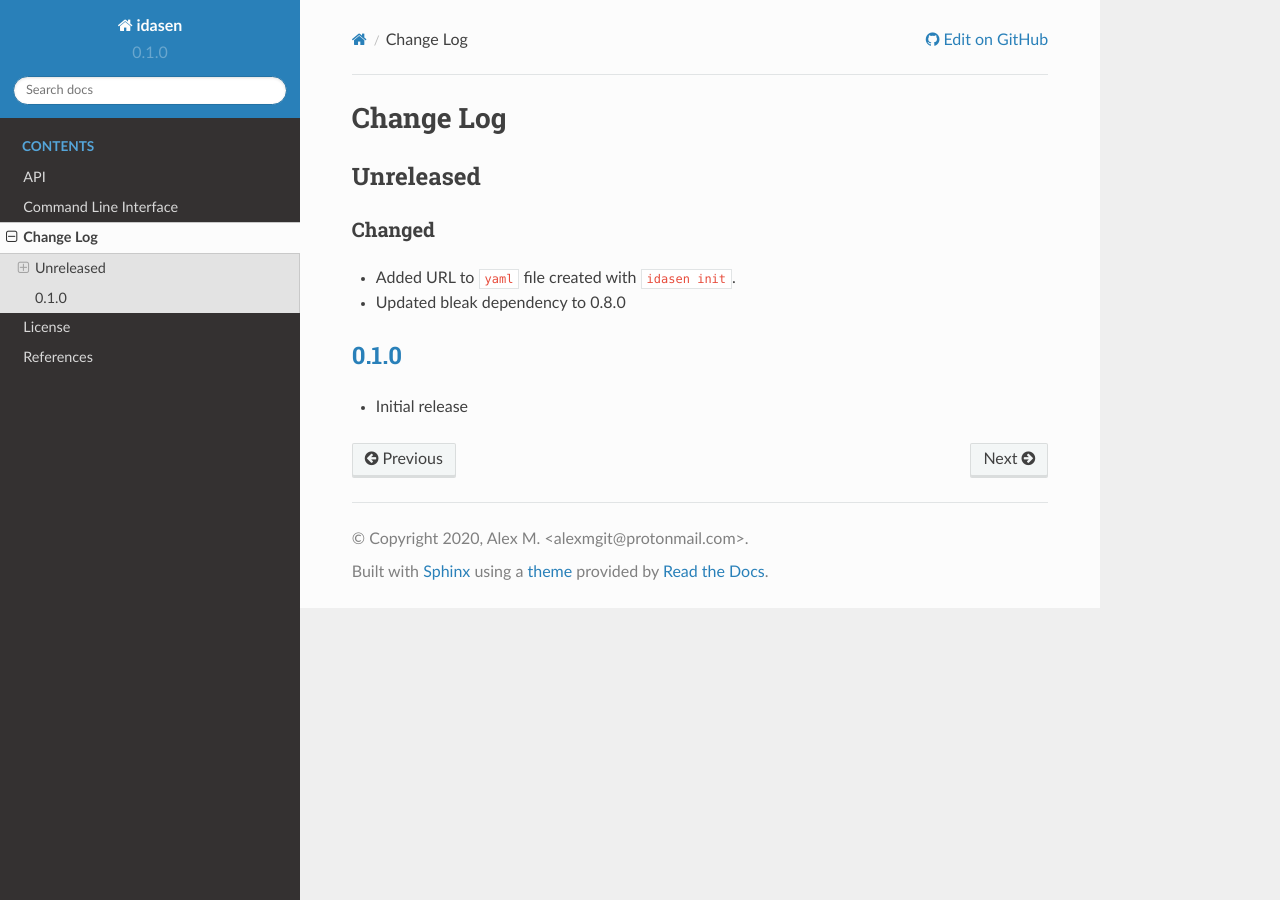
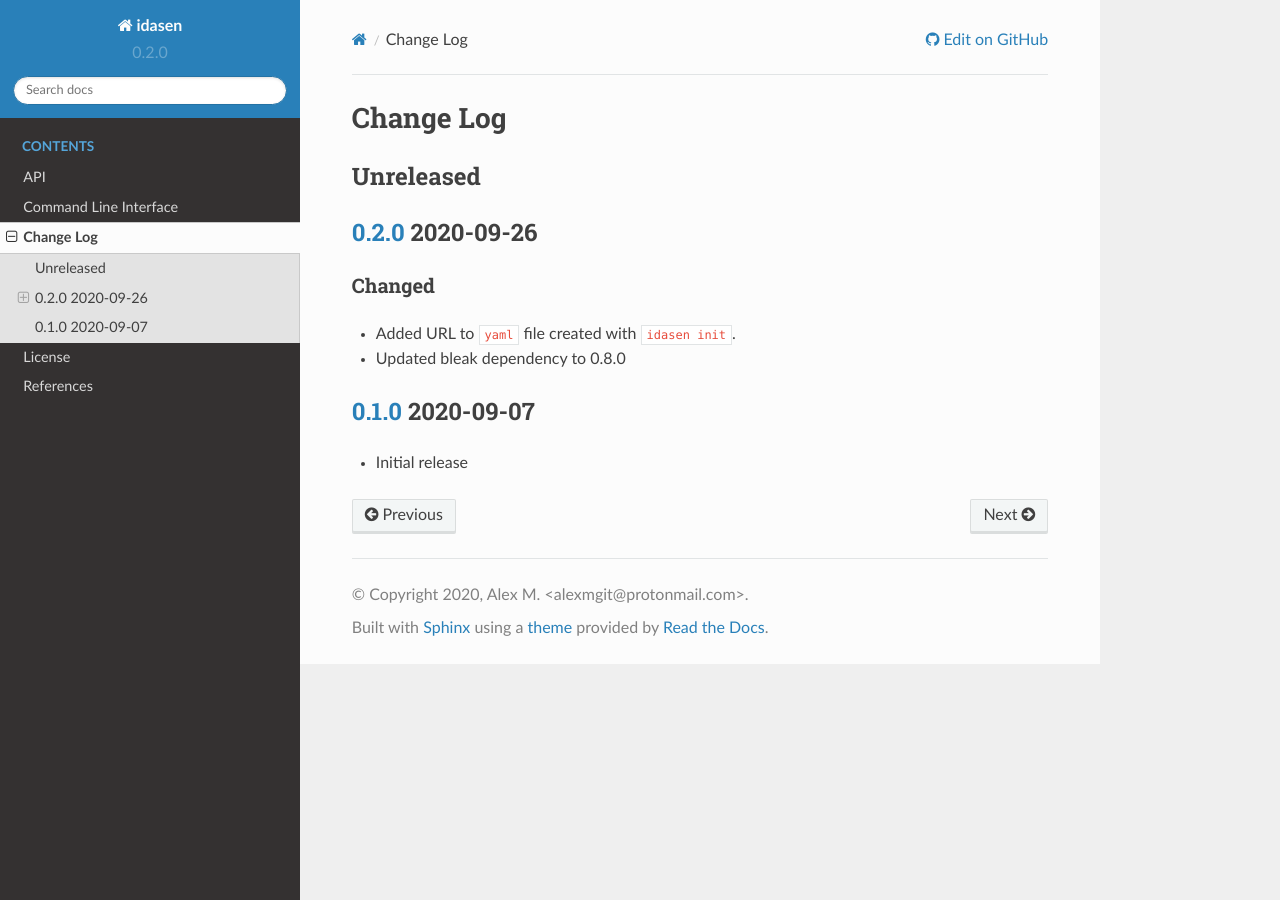
Before and after one commit to newAM/idasen, a Sphinx documentation site: the page built from docs/changelog.rst, in a window 1280 px wide. Built offline with Sphinx 7.4.7 and the Read the Docs theme 2.0.0, drawn with Linux system fonts in a browser that asks for light colours.

Commit message:
Bump version to 0.2.0

```diff
--- a/README.rst
+++ b/README.rst
@@ -49,7 +49,7 @@ install it with pip:
 .. code-block:: bash
 
     poetry build
-    python3.8 -m pip install dist/idasen-0.1.0-py3-none-any.whl
+    python3.8 -m pip install dist/idasen-0.2.0-py3-none-any.whl
 
 Configuration
 *************
--- a/docs/changelog.rst
+++ b/docs/changelog.rst
@@ -4,14 +4,17 @@ Change Log
 Unreleased
 **********
 
+`0.2.0`_ 2020-09-26
+*******************
+
 Changed
 =======
 - Added URL to ``yaml`` file created with ``idasen init``.
 - Updated bleak dependency to 0.8.0
 
-`0.1.0`_
-********
+`0.1.0`_ 2020-09-07
+*******************
 - Initial release
 
-
+.. _0.2.0: https://github.com/newAM/idasen/releases/tag/v0.2.0
 .. _0.1.0: https://github.com/newAM/idasen/releases/tag/v0.1.0
--- a/pyproject.toml
+++ b/pyproject.toml
@@ -6,7 +6,7 @@ target-version = ["py38"]
 name = "idasen"
 description = "ikea IDÅSEN desk API and CLI."
 authors = ["Alex M. <alexmgit@protonmail.com>"]
-version = "0.1.0"
+version = "0.2.0"
 license = "MIT"
 readme = "README.rst"
 repository = "https://github.com/newAM/idasen"
```
